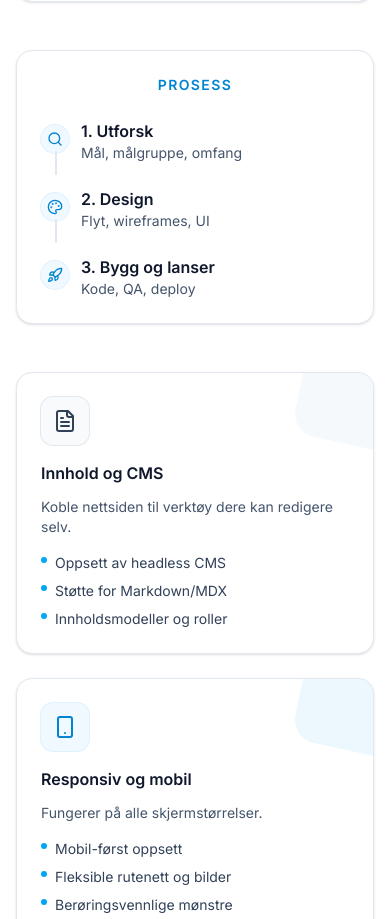
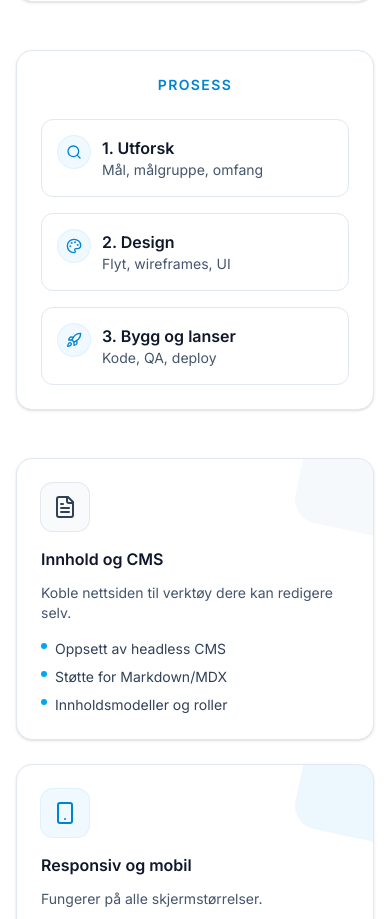
Before and after one commit to robfil50219/codeforge-site, a React (Vite) app: page / in a window 390 px wide. Shown: the part 2227-3146 px from the top of the page. Built offline with nearby package versions, Linux system fonts and the light colour scheme.

Commit message:
Refactor ProcessStrip component: enhance mobile vertical list with tap-to-open panel for improved user interaction and detail display

```diff
--- a/src/components/ProcessStrip.tsx
+++ b/src/components/ProcessStrip.tsx
@@ -234,20 +234,45 @@ export default function ProcessStrip({ steps, icons, title, details }: ProcessSt
         </div>
       </div>
 
-      {/* Mobile vertical list (unchanged) */}
-      <ol className="sm:hidden mt-6 space-y-6">
+      {/* Mobile vertical list WITH tap-to-open panel */}
+<ol className="sm:hidden mt-6 space-y-4">
   {steps.map((x, idx) => {
     const Icon = icons[idx % icons.length];
+    const isOpen = openIdx === idx;
     return (
-            <li key={x.step} className="relative pl-10">
-              <span className="absolute left-0 top-1.5 inline-grid h-7 w-7 place-items-center rounded-full bg-sky-50 ring-1 ring-sky-100">
+      <li key={x.step} className="rounded-xl border border-slate-200 bg-white">
+        <button
+          type="button"
+          onClick={() => setOpenIdx(isOpen ? null : idx)}
+          aria-expanded={isOpen}
+          className="w-full flex items-start gap-3 p-4"
+        >
+          <span className="inline-grid h-8 w-8 flex-shrink-0 place-items-center rounded-full bg-sky-50 ring-1 ring-sky-100">
             <Icon className="h-4 w-4 text-sky-600" />
           </span>
-              {idx < steps.length - 1 && (
-                <span className="absolute left-3.5 top-8 bottom-[-12px] w-0.5 bg-slate-200" />
-              )}
+          <span className="text-left">
             <div className="font-semibold text-slate-900">{x.step}</div>
             <div className="text-sm text-slate-600">{x.text}</div>
+          </span>
+        </button>
+
+        {/* Panel */}
+        <div
+          className={`grid transition-[grid-template-rows,opacity] duration-200 ease-out ${
+            isOpen ? "grid-rows-[1fr] opacity-100" : "grid-rows-[0fr] opacity-0"
+          }`}
+        >
+          <div className="overflow-hidden">
+            <div className="px-4 pb-4 pt-0 text-sm text-slate-600">
+              <div className="font-medium text-slate-900">
+                {details?.[idx]?.title ?? x.step}
+              </div>
+              <p className="mt-1">
+                {details?.[idx]?.body ?? x.text}
+              </p>
+            </div>
+          </div>
+        </div>
       </li>
     );
   })}
```
Lines whose indentation alone changed are shown as unchanged.
